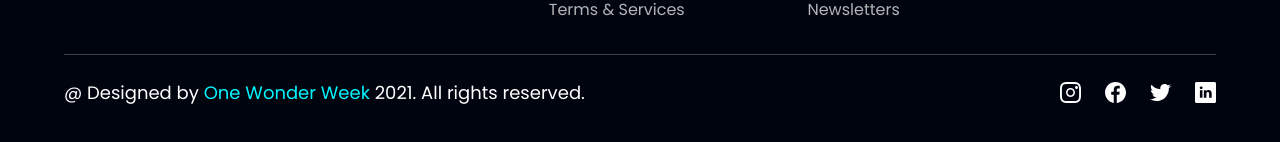
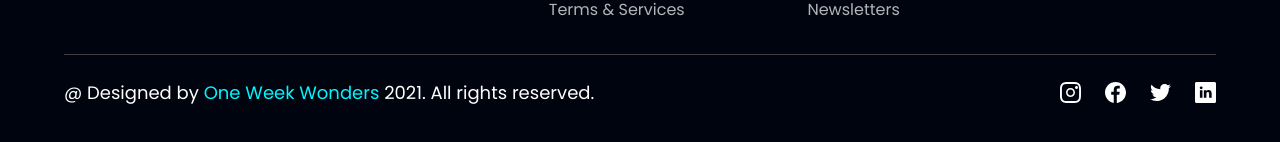
Before and after one commit to aldyvictor/bank-modern-website, a React (Vite) app: page / in a window 1280 px wide. Shown: the part 4731-4873 px from the top of the page. Built offline with nearby package versions, Linux system fonts and the light colour scheme.

Commit message:
fix footer: fix link copyright

```diff
--- a/src/components/Footer.jsx
+++ b/src/components/Footer.jsx
@@ -43,7 +43,14 @@ const Footer = () => (
 
     <div className="w-full flex items-center justify-between pt-6 md:flex-row flex-col border-t-[1px] border-t-[#3F3E45]">
       <p className="font-poppins font-normal text-[18px] leading-[27px] text-center text-white">
-        @ Designed by <span className="text-secondary">One Wonder Week</span>{" "}
+        @ Designed by{" "}
+        <a
+          href="https://www.oneweekwonders.com/"
+          target="_blank"
+          className="text-secondary"
+        >
+          One Week Wonders
+        </a>{" "}
         2021. All rights reserved.
       </p>
 
```
